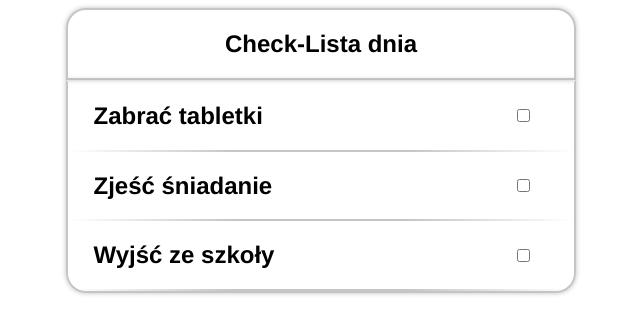
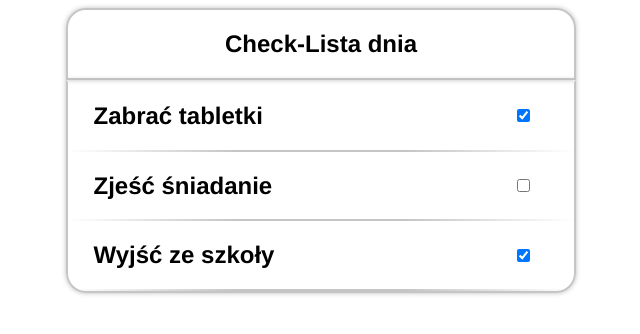
Before and after one commit to goat000000000/muj_prodzekt_1, a React (Vite) app in the folder prodzekt/: page / in a window 1280 px wide. Shown: the top 334 px of the page, without its empty margins (319-959 px from the left). Built offline with nearby package versions, Linux system fonts and the light colour scheme.

Commit message:
Po długim myśleniu na prawie 3 godzinach, dochodze do wnioskow zeby wykorzystac localstorage i dziala Teraz tylko podlaczyc do bazy danych D: I naprawilem z class na classname bo na f12 mi jakies bledy wyskakiwaly

```diff
--- a/prodzekt/src/assets/Lista.jsx
+++ b/prodzekt/src/assets/Lista.jsx
@@ -2,19 +2,42 @@ import React, { useState } from 'react';
 import './App.css';
 
 export function Lista({ nazwa, zaznaczone }) {
-     const [checked, setChecked] = React.useState(false);
+  const storageKey = `checkbox_${nazwa}`;
+
+  const [checked, setChecked] = useState(() => {
+    const saved = localStorage.getItem(storageKey);
+
+    if (saved !== null) {
+      return Number(saved) === 1;
+    }
+
+    return zaznaczone === 1;
+  });
 
   const handleChange = () => {
-    setChecked(zaznaczone=1);
+    const newValue = !checked;
+
+    setChecked(newValue);
+
+    localStorage.setItem(
+      storageKey,
+      newValue ? '1' : '0'
+    );
   };
+
   return (
-    <div class="check check check_gradient">
-        <div class="id_nazwa">
-          <h2 >{nazwa}</h2>
-          </div>
-          <div class="checkbox" >
-         <input type='checkbox' checked={checked} onChange={handleChange}></input>
-        </div>
+    <div className="check check_gradient">
+      <div className="id_nazwa">
+        <h2>{nazwa}</h2>
       </div>
+
+      <div className="checkbox">
+        <input
+          type="checkbox"
+          checked={checked}
+          onChange={handleChange}
+        />
+      </div>
+    </div>
   );
 }
```
